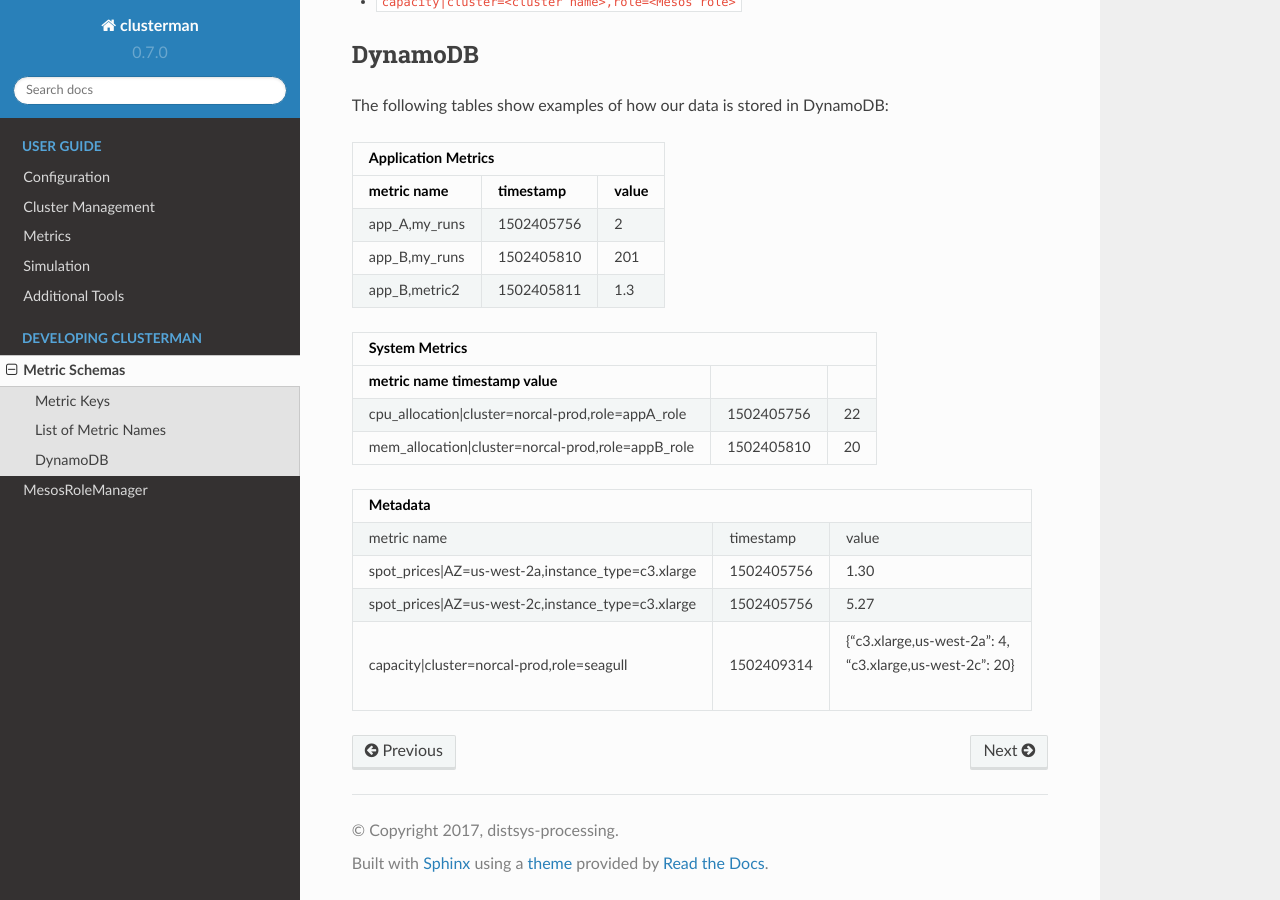
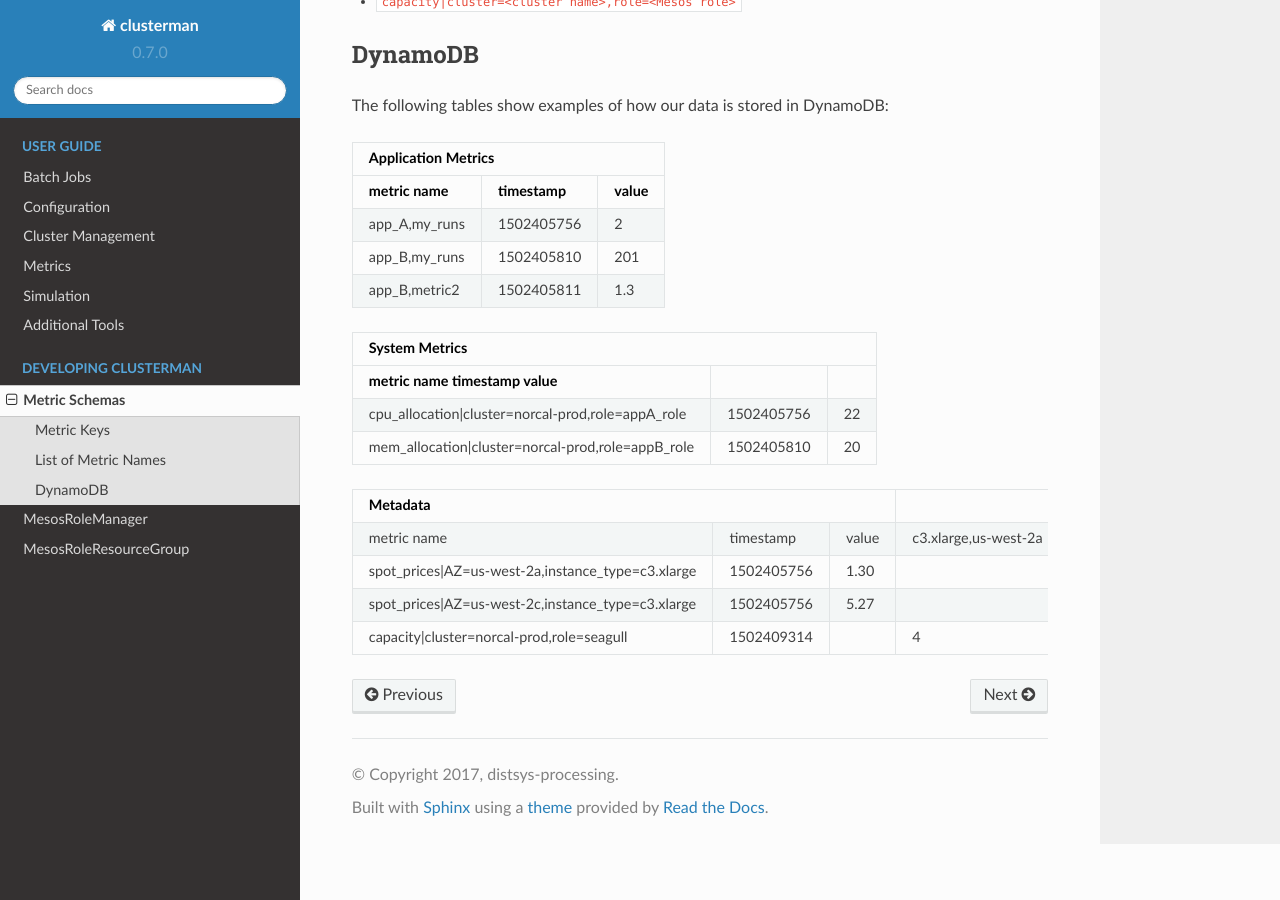
Before and after one commit to Yelp/clusterman, a Sphinx documentation site: the page built from docs/source/dev/metric_schemas.rst, in a window 1280 px wide and 900 px high, scrolled down 740 px. Built offline with Sphinx 7.4.7 and the Read the Docs theme 2.0.0, drawn with Linux system fonts in a browser that asks for light colours.

Commit message:
updates to documentation after CLUSTERMAN-125

```diff
--- a/docs/source/dev/mesos_role_manager.rst
+++ b/docs/source/dev/mesos_role_manager.rst
@@ -3,6 +3,3 @@ MesosRoleManager
 
 .. autoclass:: clusterman.mesos.mesos_role_manager.MesosRoleManager
    :members:
-
-.. note:: Values returned from MesosRoleManager functions may be cached to limit requests made to the Mesos masters or
-   AWS API endpoints.
--- /dev/null
+++ b/docs/source/dev/mesos_role_resource_group.rst
@@ -0,0 +1,5 @@
+MesosRoleResourceGroup
+======================
+
+.. autoclass:: clusterman.mesos.mesos_role_resource_group.MesosRoleResourceGroup
+   :members:
--- a/docs/source/dev/metric_schemas.rst
+++ b/docs/source/dev/metric_schemas.rst
@@ -48,15 +48,14 @@ cpu_allocation|cluster=norcal-prod,role=appA_role 1502405756    22
 mem_allocation|cluster=norcal-prod,role=appB_role 1502405810    20
 ================================================= ========== =====
 
-+-------------------------------------------------------------------------------------------------+
-| Metadata                                                                                        |
-+===================================================+============+================================+
-| metric name                                       | timestamp  | value                          |
-+---------------------------------------------------+------------+--------------------------------+
-| spot_prices|AZ=us-west-2a,instance_type=c3.xlarge | 1502405756 | 1.30                           |
-+---------------------------------------------------+------------+--------------------------------+
-| spot_prices|AZ=us-west-2c,instance_type=c3.xlarge | 1502405756 | 5.27                           |
-+---------------------------------------------------+------------+--------------------------------+
-| capacity|cluster=norcal-prod,role=seagull         | 1502409314 | | {"c3.xlarge,us-west-2a": 4,  |
-|                                                   |            | | "c3.xlarge,us-west-2c": 20}  |
-+---------------------------------------------------+------------+--------------------------------+
++-------------------------------------------------------------------------------------------------+----------------------+----------------------+
+| Metadata                                                                                        |                      |                      |
++===================================================+============+================================+======================+======================+
+| metric name                                       | timestamp  | value                          | c3.xlarge,us-west-2a | c3.xlarge,us-west-2c |
++---------------------------------------------------+------------+--------------------------------+----------------------+----------------------+
+| spot_prices|AZ=us-west-2a,instance_type=c3.xlarge | 1502405756 | 1.30                           |                      |                      |
++---------------------------------------------------+------------+--------------------------------+----------------------+----------------------+
+| spot_prices|AZ=us-west-2c,instance_type=c3.xlarge | 1502405756 | 5.27                           |                      |                      |
++---------------------------------------------------+------------+--------------------------------+----------------------+----------------------+
+| capacity|cluster=norcal-prod,role=seagull         | 1502409314 |                                |                    4 |                   20 |
++---------------------------------------------------+------------+--------------------------------+----------------------+----------------------+
--- a/docs/source/index.rst
+++ b/docs/source/index.rst
@@ -10,6 +10,7 @@ Welcome to clusterman's documentation!
    :maxdepth: 2
    :caption: User Guide
 
+   batches
    configuration
    manage
    metrics
@@ -23,6 +24,7 @@ Welcome to clusterman's documentation!
 
    dev/metric_schemas.rst
    dev/mesos_role_manager.rst
+   dev/mesos_role_resource_group.rst
 
 
 
--- a/requirements-minimal.txt
+++ b/requirements-minimal.txt
@@ -3,7 +3,7 @@ arrow
 botocore==1.7.25.post1
 boto3
 cached-property
-clusterman-metrics>=0.8.4
+clusterman-metrics>=0.8.6
 colorlog
 colorama
 matplotlib
--- a/requirements.txt
+++ b/requirements.txt
@@ -5,7 +5,7 @@ botocore==1.7.25.post1
 cached-property==1.3.0
 certifi==2017.7.27.1
 chardet==3.0.4
-clusterman-metrics==0.8.5
+clusterman-metrics==0.8.6
 colorama==0.3.9
 colorlog==3.1.0
 contextdecorator==0.10.0
```
Also changed, not shown: docs/source/batches.rst (added, +12 -0 lines), docs/source/configuration.rst (+11 -11 lines), docs/source/manage.rst (+7 -9 lines), 1 other file.
